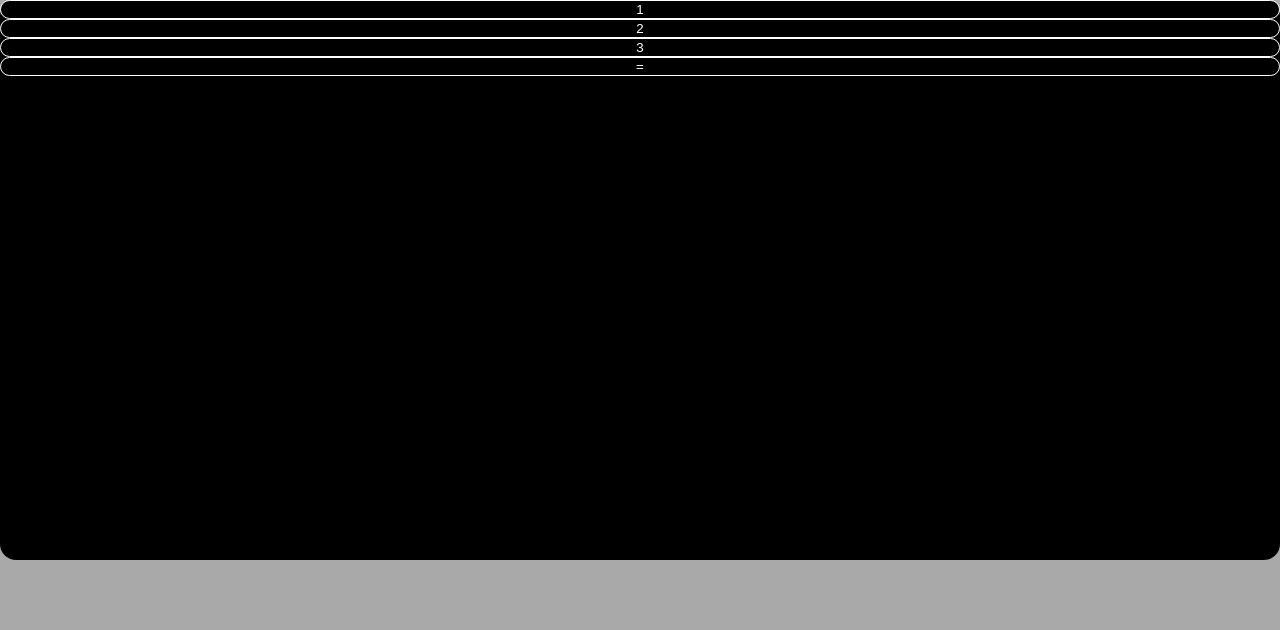
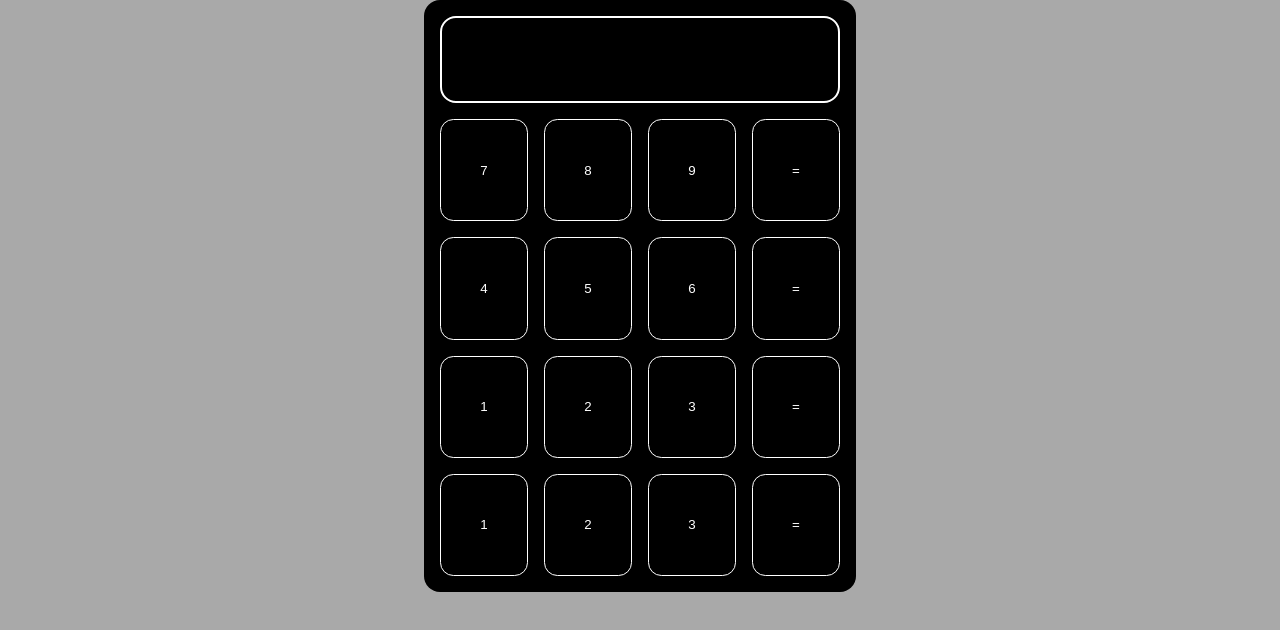
Before and after one commit to AmrHishamFarouk/calculator, a plain HTML site: page calculator.html in a window 1280 px wide. Drawn offline with Linux system fonts and the light colour scheme.

Commit message:
Add files via upload

```diff
--- a/calculator.css
+++ b/calculator.css
@@ -1,8 +1,9 @@
 body{
     background-color: darkgray;
     margin: 0;
-    /* display:flex;
-    flex-direction: column; */
+    display:flex;
+    flex-direction: column;
+    align-items: center;
     min-height: 100vh;
 }
 
@@ -11,19 +12,16 @@ body{
     border-radius: 1em;
     min-width: 25rem;
     min-height: 35rem;
-    /* display:flex;
+    display:flex;
     flex-direction: column;
-    justify-content: space-between;
-    align-items: stretch;
-    align-content: stretch;
-    flex:auto;
-    gap: 0; */
+    gap:1em;
+    padding: 1em;
 }
 .row{
-    height: 100%;
-    /* display:flex; */
-    /* align-content: stretch; */
-    /* justify-content: space-evenly; */
+    flex:1;
+    display:flex;
+    align-items: stretch;
+    gap: 1em;
 }
 
 .screen{
@@ -31,17 +29,19 @@ body{
     border: solid white 2px;
 }
 button{
+    flex:1;
     background-color: black;
     color: white;
     border: solid white 1px;
     border-radius: 1em;
-    height: 100%;
-    width: 100%;
 }
-.span{
-    height: 100%;
+button:hover{
+    background-color: white;
+    color: black;
 }
-
+button:active{
+    background-color:thistle;
+}
 
 
 
@@ -57,6 +57,7 @@ footer{
     color: azure;
     min-height: 10vh;
     align-self: stretch;
+    justify-self: flex-end;
 
     display: flex;
     align-content: center;
--- a/calculator.html
+++ b/calculator.html
@@ -9,21 +9,20 @@
 </head>
 <body>
     <div class="calculator">
-        <!-- <div class="row screen">
-
-        </div> -->
+        <div class="row screen">
+        </div>
 
         <div class="row">
-            <button><span>1</span></button>
-            <button><span>2</span></button>
-            <button><span>3</span></button>
+            <button><span>7</span></button>
+            <button><span>8</span></button>
+            <button><span>9</span></button>
             <button><span>=</span></button>
         </div>
 
-        <!-- <div class="row">
-            <button><span>1</span></button>
-            <button><span>2</span></button>
-            <button><span>3</span></button>
+        <div class="row">
+            <button><span>4</span></button>
+            <button><span>5</span></button>
+            <button><span>6</span></button>
             <button><span>=</span></button>
         </div>
         <div class="row">
@@ -37,7 +36,7 @@
             <button><span>2</span></button>
             <button><span>3</span></button>
             <button><span>=</span></button>
-        </div> -->
+        </div>
     </div>
 
     <!-- <footer>by Amr Hisham</footer> -->
```
